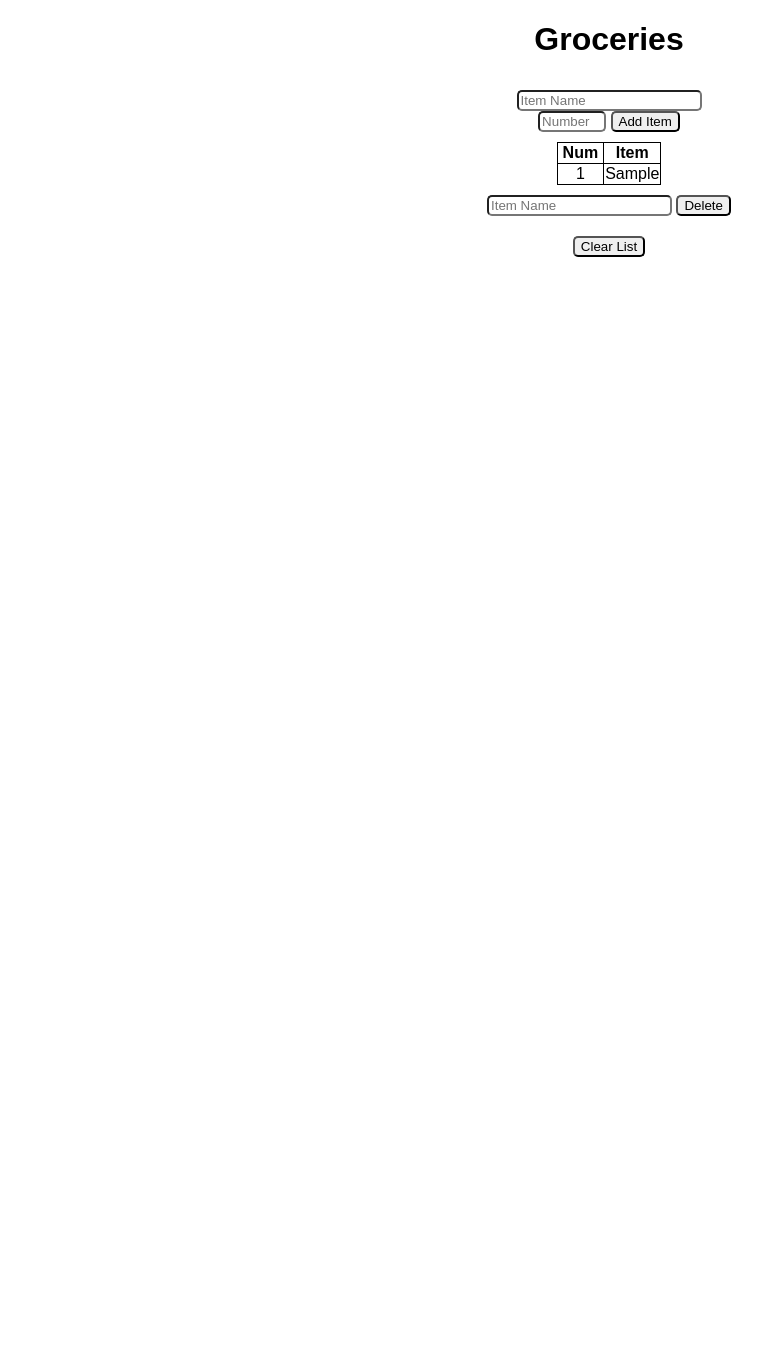
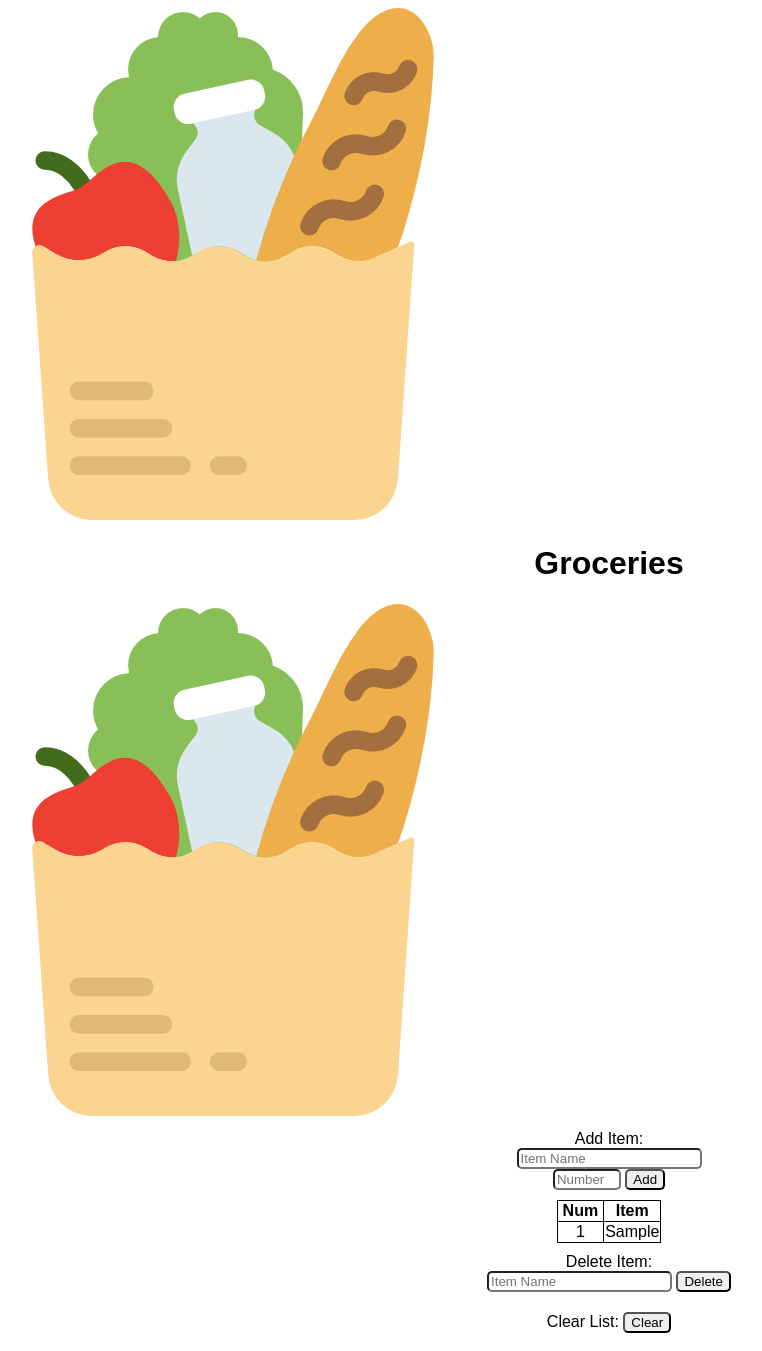
Before and after one commit to cw417/GroceryList, a Flask app: page / in a window 1280 px wide. Shown: the whole page, without its empty margins (31-793 px from the left). Before the commit the page ends 257 px from the top, so only its background shows below. Run offline with Flask 2, Linux system fonts and the light colour scheme; tables that the repository leaves empty hold one stand-in row (values such as "Sample post").

Commit message:
Added image - needs styling

```diff
--- a/templates/index.html
+++ b/templates/index.html
@@ -6,14 +6,21 @@
 
 {% block body %}
 <div>
+  <div class='pageTitle'>
+    <img src='static/images/groceries.png' class='groceriesImageLeft' alt='grocery pic'>
     <h1>Groceries</h1>
+    <img src='static/images/groceries.png' class='groceriesImageRight' alt='grocery pic'>
+  </div>
 
   <div>
-    <form action='{{ url_for("add") }}' method='POST'>
+    <form class='addItem' action='{{ url_for("add") }}' method='POST'>
+    <label>Add Item:</label>
+      <div>
         <input class='addItemText' type='text' name='addItem' placeholder='Item Name'>
           <div></div>
             <input class='addNumText' type='text' name='addNum' placeholder='Number'>
-        <input class='addItemButton' type='submit' value='Add Item'>
+            <input class='addItemButton' type='submit' value='Add'>
+          </div>
       </div>
     </form>
   </div>
@@ -35,14 +42,18 @@
 
   <div>
     <form class='deleteItem' action='{{ url_for("delete") }}' method='POST'>
+      <label class='deleteItemLabel'>Delete Item:</label>
+      <div>
         <input class='deleteItemText' type='text' name='deleteItem' placeholder='Item Name'>
         <input class='deleteButton' type='submit' value='Delete'>
+      </div>
     </form>
   </div>
 
     <div  class='clearList'>
       <form class='clearListButton' action="{{ url_for('clearList') }}" method='POST'>
-        <input type='submit' value='Clear List'>
+        <label class='clearListLabel'>Clear List:</label>
+        <input type='submit' value='Clear'>
       </form>
     </div>
 
```
Also changed, not shown: static/images/groceries.png (added). Lines whose indentation alone changed are shown as unchanged.
